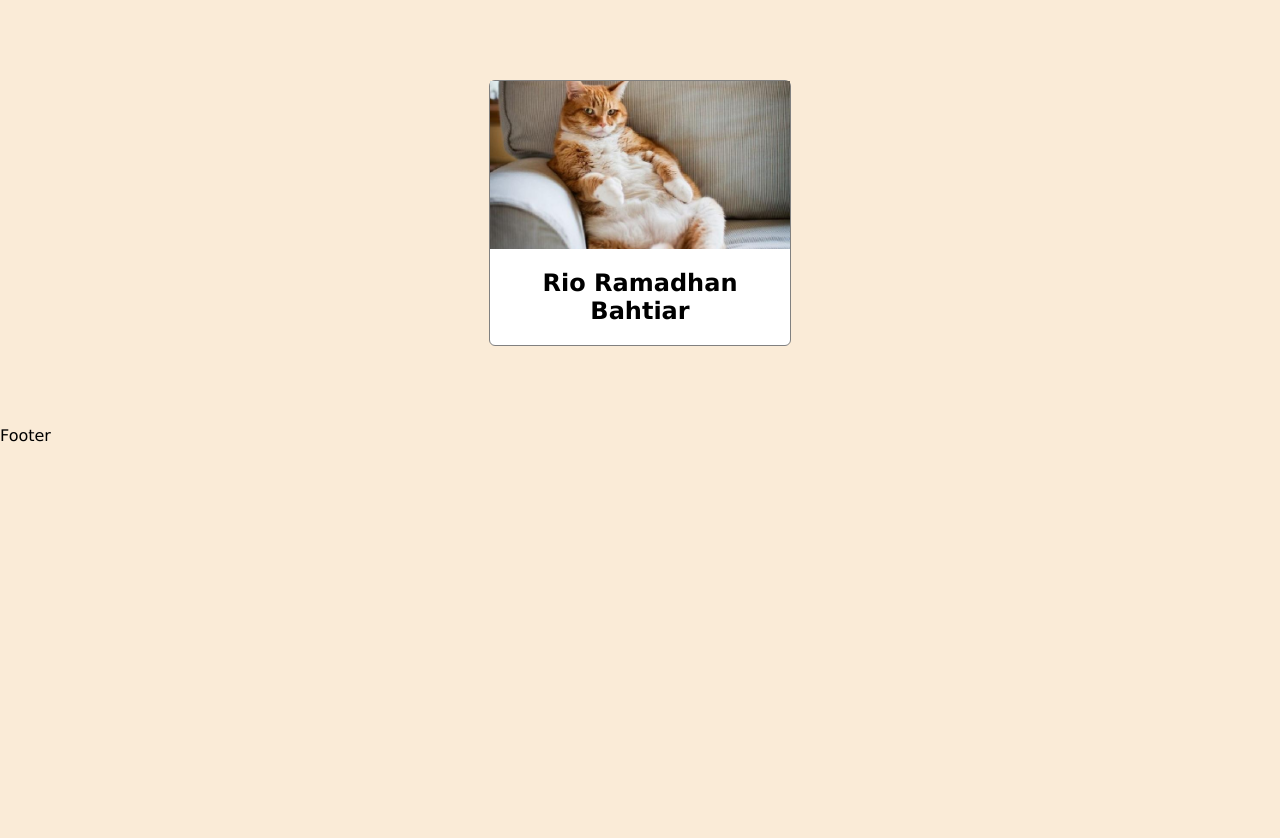
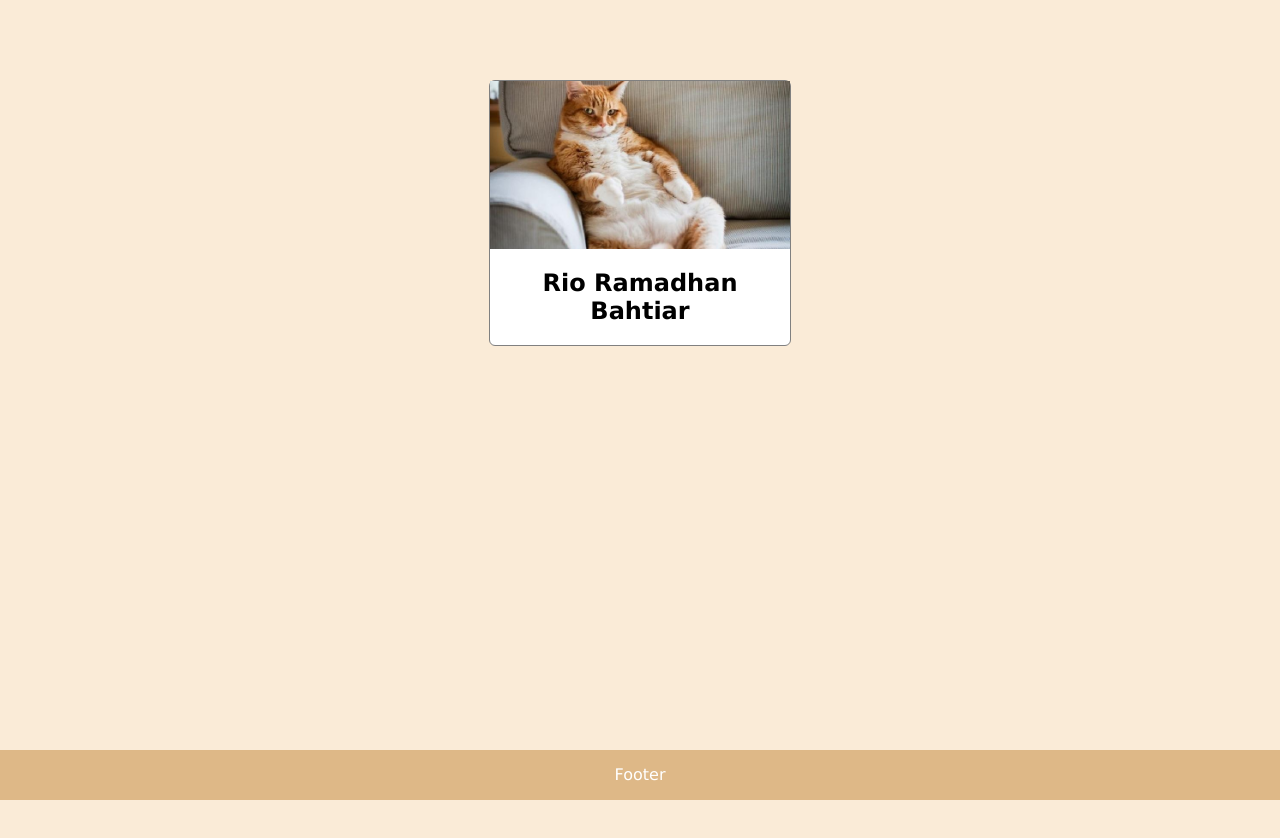
Before and after one commit to RioRB/praktikum-rpl, a plain HTML site: page index.html in a window 1280 px wide. Drawn offline with Linux system fonts and the light colour scheme.

Commit message:
penambahan style pada footer

```diff
--- a/style.css
+++ b/style.css
@@ -23,3 +23,14 @@ body {
 #profile-name {
 	text-align: center;
 }
+
+#footer {
+	width: 100%;
+	height: 50px;
+	position: absolute;
+	bottom: 0;
+	line-height: 50px;
+	background-color: burlywood;
+	text-align: center;
+	color: white;
+}
```
